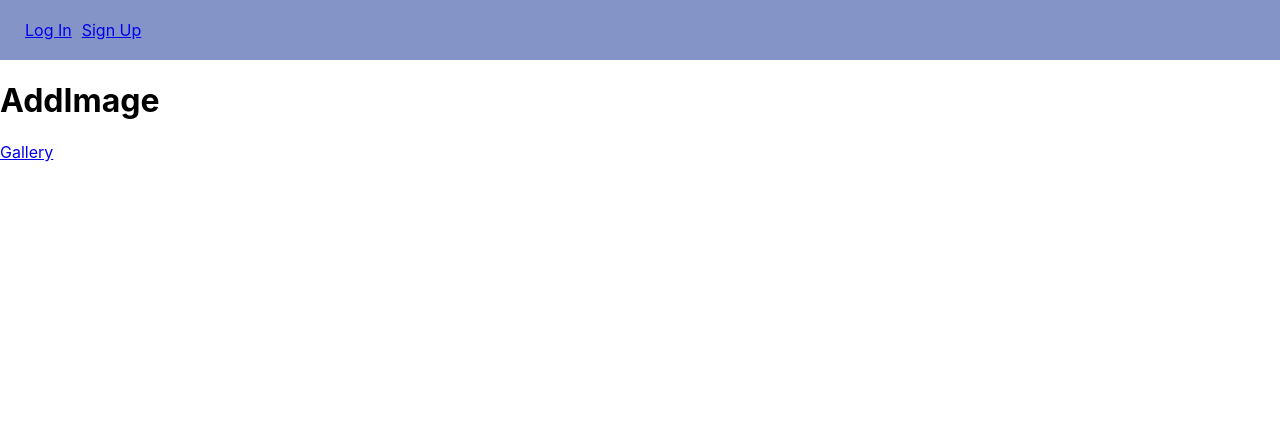
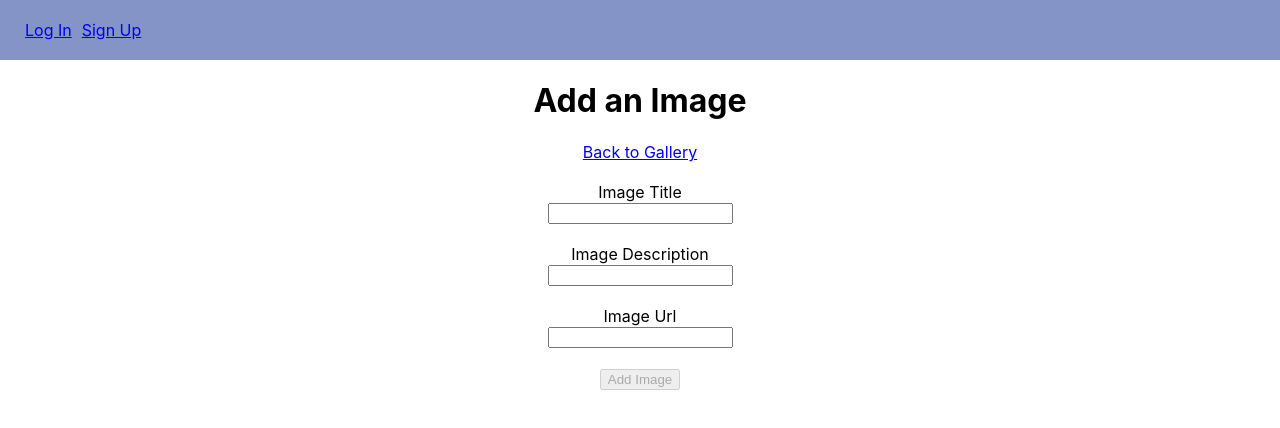
Before and after one commit to aaalexandriaaa/chrominia, a React (Create React App) app: page /addimage in a window 1280 px wide. Shown: the top 428 px of the page. Built offline with nearby package versions, Linux system fonts and the light colour scheme.

Commit message:
build add image form

```diff
--- a/public/index.html
+++ b/public/index.html
@@ -24,7 +24,7 @@
       work correctly both with client-side routing and a non-root public URL.
       Learn how to configure a non-root public URL by running `npm run build`.
     -->
-    <title>React App</title>
+    <title>Chrominia</title>
   </head>
   <body>
     <noscript>You need to enable JavaScript to run this app.</noscript>
--- a/src/pages/AddImage/AddImage.jsx
+++ b/src/pages/AddImage/AddImage.jsx
@@ -2,14 +2,57 @@ import React, { Component } from 'react';
 import { Link } from 'react-router-dom';
 
 class AddImage extends Component {
-    state = {}
+    state = {
+        invalidForm: true,
+        formData: {
+            title: '',
+            description: '',
+            url: '',
+        }
+    }
+
+    formRef = React.createRef()
+
+    handleSubmit = e =>{
+        e.preventDefault();
+        this.props.handleAddImage(this.state.formData)
+    }
+
+    handleChange = e => {
+       const formData = {...this.state.formData, [e.target.name]: e.target.value};
+       this.setState({
+       formData,
+       invalidForm: !this.formRef.current.checkValidity()
+       });
+    }
+
     render() {
         return (
             <>
-                <h1>AddImage</h1>
+                <h1>Add an Image</h1>
                 <Link to="/gallery">
-                    Gallery
+                    Back to Gallery
                 </Link><br />
+                <form className="col s12" ref={this.formRef} onSubmit={this.handleSubmit}>
+                    <div>
+                        <label >Image Title</label><br></br>
+                        <input name="title" type="text" value={this.state.formData.title} onChange={this.handleChange} required />
+                    </div><br></br>
+                    <div>
+                        <label >Image Description</label><br></br>
+                        <input name="description" type="text" value={this.state.formData.description} onChange={this.handleChange} required />
+                    </div><br></br>
+                    <div>
+                        <label >Image Url</label><br></br>
+                        <input name="url" type="text" value={this.state.formData.url} onChange={this.handleChange} required />
+                    </div><br></br>
+                    <button
+                        type="submit"
+                        disabled={this.state.invalidForm}
+                    >
+                        Add Image
+                    </button>
+                </form>
             </>
         );
     }
--- a/src/pages/App/App.css
+++ b/src/pages/App/App.css
@@ -14,5 +14,7 @@ nav div{
 }
 
 main {
+  display: flex;
+  flex-direction: column;
   text-align: center;
 }
--- a/src/pages/App/App.jsx
+++ b/src/pages/App/App.jsx
@@ -46,6 +46,7 @@ class App extends Component {
     return (
       <>
         <NavBar user={user} handleLogout={this.handleLogout} />
+        <main>
           <Route
             exact
             path="/"
@@ -213,6 +214,7 @@ class App extends Component {
             <ViewWishList />
           )}
           />
+        </main>
       </>
     );
   }
--- a/src/pages/Gallery/Gallery.jsx
+++ b/src/pages/Gallery/Gallery.jsx
@@ -2,7 +2,12 @@ import React, { Component } from 'react'
 import { Link } from 'react-router-dom';
 
 class Gallery extends Component {
-    state = {}
+    state = {
+
+    }
+
+
+
     render() {
         return (
             <>
@@ -10,12 +15,12 @@ class Gallery extends Component {
                 <Link to="/addimage">
                     Add Image
                 </Link><br />
-                <Link to="/wiewimage">
+                {/* <Link to="/wiewimage">
                     View Image
                 </Link><br />
                 <Link to="/editimage">
                     Edit Image
-                </Link><br />
+                </Link><br /> */}
             </>
         );
     }
```
Lines whose indentation alone changed are shown as unchanged.
